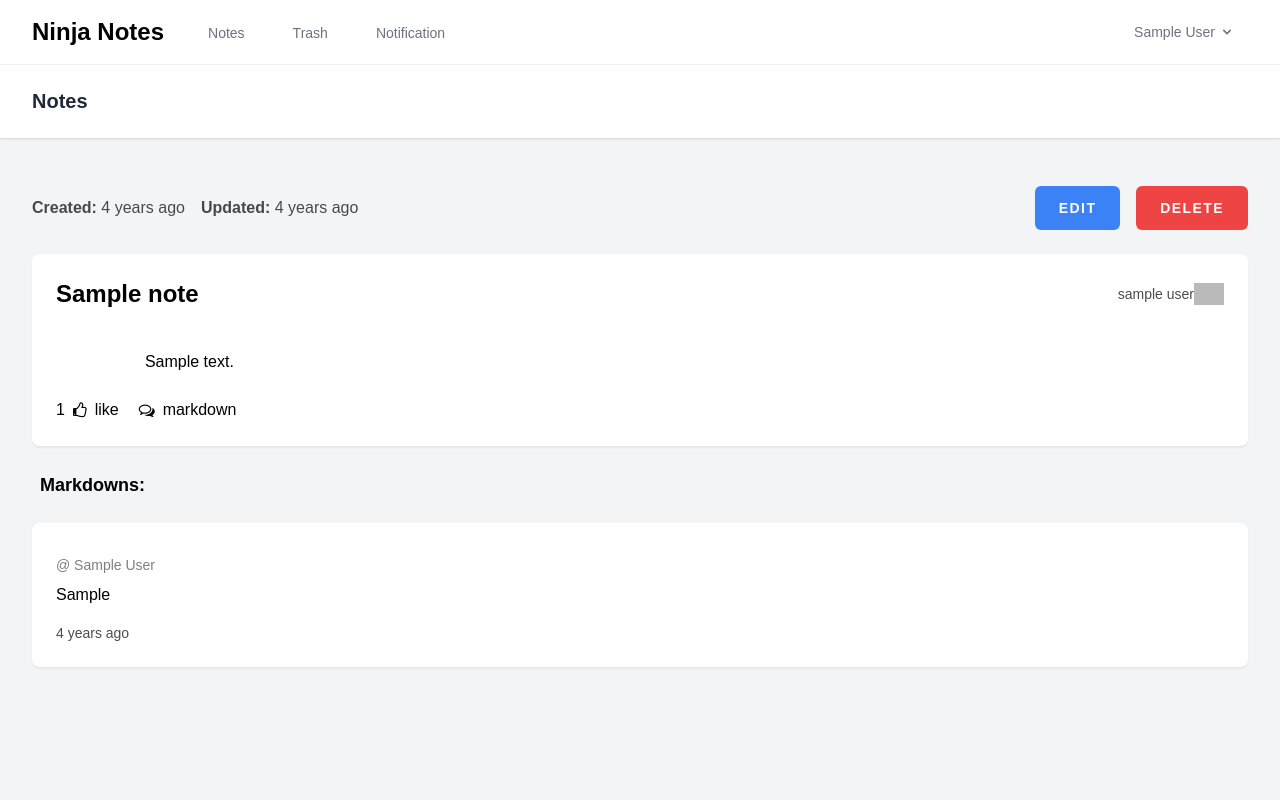
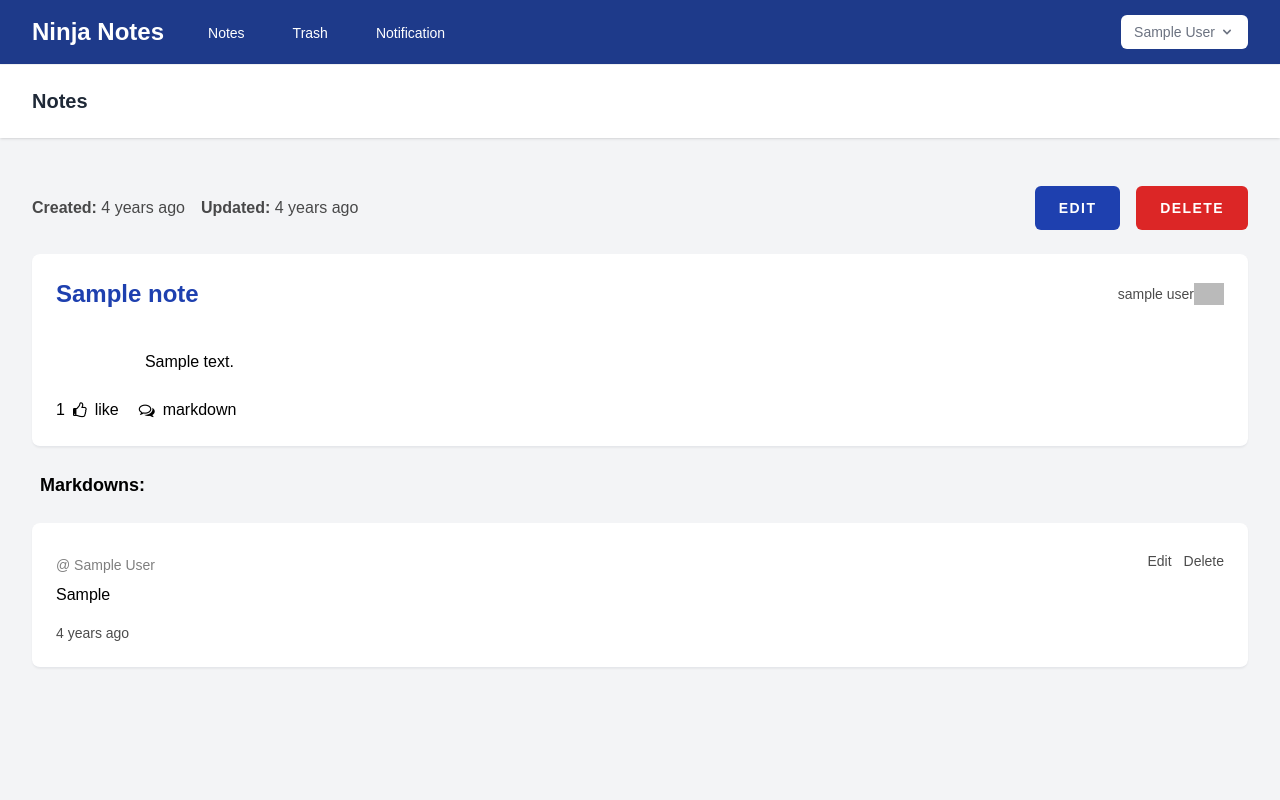
Before and after one commit to Kesavan-77/Ninja-Notes, a Laravel app: page /notes/1 in a window 1280 px wide. Run offline with Laravel 9, Linux system fonts and the light colour scheme; a user stored in the database is signed in; tables that the repository leaves empty hold one stand-in row (values such as "Sample post"); style sheets or scripts are compiled from the project's sources; grey boxes are pictures that could not be loaded.

Commit message:
markdown resource completed

```diff
--- a/app/Http/Controllers/NoteController.php
+++ b/app/Http/Controllers/NoteController.php
@@ -20,7 +20,7 @@ class NoteController extends Controller
      */
     public function index()
     {
-        $notes = Note::with('user')->latest('updated_at')->paginate(4);
+        $notes = Note::with('user')->latest('updated_at')->paginate(6);
         return view('notes.index', ['notes' => $notes]);
     }
 
@@ -54,7 +54,7 @@ class NoteController extends Controller
             'description' => $request->description,
         ]);
 
-        return redirect('/notes');
+        return redirect('/notes')->with('success', "Note created Successfully");;
     }
 
     /**
--- a/app/Http/Controllers/NotificationController.php
+++ b/app/Http/Controllers/NotificationController.php
@@ -10,6 +10,7 @@ class NotificationController extends Controller
 {
     public function notify()
     {
-        return view('notes.notification');
+        $notifications = auth()->user()->notifications;
+        return view('notes.notification')->with('notifications',$notifications);
     }
 }
--- a/app/Models/Markdown.php
+++ b/app/Models/Markdown.php
@@ -9,13 +9,20 @@ class Markdown extends Model
 {
     use HasFactory;
 
-    protected $fillable = ['note_id','user_id','markdown'];
+    protected $guarded = [];
 
-    public function note(){
-        return $this->belongsTo(Note::class,'note_id');
+    public function getRouteKeyName()
+    {
+        return 'uuid';
     }
 
-    public function user(){
-        return $this->belongsTo(User::class,'user_id');
+    public function note()
+    {
+        return $this->belongsTo(Note::class, 'note_id');
+    }
+
+    public function user()
+    {
+        return $this->belongsTo(User::class, 'user_id');
     }
 }
--- a/resources/views/components/nav-link.blade.php
+++ b/resources/views/components/nav-link.blade.php
@@ -2,8 +2,8 @@
 
 @php
 $classes = ($active ?? false)
-            ? 'inline-flex items-center px-1 pt-1 border-b-2 border-indigo-400 text-sm font-medium leading-5 text-gray-900 focus:outline-none focus:border-indigo-700 transition duration-150 ease-in-out'
-            : 'inline-flex items-center px-1 pt-1 border-b-2 border-transparent text-sm font-medium leading-5 text-gray-500 hover:text-gray-700 hover:border-gray-300 focus:outline-none focus:text-gray-700 focus:border-gray-300 transition duration-150 ease-in-out';
+            ? 'inline-flex items-center px-1 pt-1 border-b-2 border-indigo-400 text-sm font-medium leading-5 text-white focus:outline-none focus:border-indigo-700 transition duration-150 ease-in-out'
+            : 'inline-flex items-center px-1 pt-1 border-b-2 border-transparent text-sm font-medium leading-5 text-white hover:text-gray-200 hover:border-gray-300 focus:outline-none focus:text-gray-300 focus:border-gray-200 transition duration-150 ease-in-out';
 @endphp
 
 <a {{ $attributes->merge(['class' => $classes]) }}>
--- a/resources/views/layouts/navigation.blade.php
+++ b/resources/views/layouts/navigation.blade.php
@@ -1,4 +1,4 @@
-<nav x-data="{ open: false }" class="bg-white border-b border-gray-100">
+<nav x-data="{ open: false }" class="bg-blue-900 text-white border-b border-gray-100">
     <!-- Primary Navigation Menu -->
     <div class="max-w-7xl mx-auto px-4 sm:px-6 lg:px-8">
         <div class="flex justify-between h-16">
@@ -28,7 +28,6 @@
                         {{ __('Notification') }}
                     </x-nav-link>
                 </div>
-
             </div>
 
             <!-- Settings Dropdown -->
--- a/resources/views/notes/notification.blade.php
+++ b/resources/views/notes/notification.blade.php
@@ -6,11 +6,11 @@
     </x-slot>
     <div class="py-12">
         <div class="max-w-7xl mx-auto sm:px-6 lg:px-8">
-            @forelse(auth()->user()->notifications as $notification)
+            @forelse($notifications as $notification)
                     <div class="my-6 p-6 bg-white border-b border-gray-200 shadow-sm sm:rounded-lg">
                         <div class="flex items-center justify-between gap-2">
                             <div class="flex items-center gap-2">
-                                <p class="font-bold text-md">
+                                <p class="font-bold text-md text-blue-800">
                                     {{ $notification->data['name'] }}
                                 </p>
                                 <p class="text-md">
--- a/resources/views/notes/show.blade.php
+++ b/resources/views/notes/show.blade.php
@@ -19,18 +19,18 @@
                 </p>
                 @if ($note->user_id == $auth_id)
                     <a href="{{ route('notes.edit', $note) }}"
-                        class="btn-link btn-lg ml-auto bg-blue-500 hover:bg-blue-700">Edit</a>
+                        class="btn-link btn-lg ml-auto bg-blue-800 hover:bg-blue-900">Edit</a>
                     <form action="{{ route('notes.destroy', $note) }}" method="POST">
                         @method('DELETE')
                         @csrf
-                        <button type="submit" class="btn-link btn-lg ml-4 bg-red-500 hover:bg-red-700"
+                        <button type="submit" class="btn-link btn-lg ml-4 bg-red-600 hover:bg-red-700"
                             onclick="return confirm('Are you sure want to delete this note?')">Delete</button>
                     </form>
                 @endif
             </div>
             <div class="my-6 p-6 bg-white border-b border-gray-200 shadow-sm sm:rounded-lg">
                 <div class="flex items-center justify-between mb-4">
-                    <h2 class="font-bold text-2xl">
+                    <h2 class="font-bold text-2xl text-blue-800">
                         <a href="{{ route('notes.show', $note) }}">{{ $note->title }}</a>
                     </h2>
                     <x-user-profile :user='$note->user->name' />
@@ -51,9 +51,12 @@
                     </span>
                 </div>
             </div>
+
+            <!--------Markdown form-------->
+
             <div class="my-6 p-6 bg-white border-b border-gray-200 shadow-sm sm:rounded-lg hidden"
                 id="markdown-container">
-                <form method="POST" action="{{ route('markdown.store') }}" id="markdown-form">
+                <form method="POST" action="{{route('markdown.store')}}" id="markdown-form">
                     @csrf
                     <div>
                         <x-input-label for="markdown" :value="__('Markdown')" />
@@ -71,14 +74,24 @@
                 </form>
             </div>
 
-            <!-----markdowns------->
+            <!-----markdowns container------->
             <div>
                 <h2 class="font-bold text-lg ml-2">Markdowns:</h2>
                 @forelse($markdown as $mark)
                     <div class="my-6 p-6 bg-white border-b border-gray-200 shadow-sm sm:rounded-lg">
-                        <p class="mt-2 text-sm opacity-50">
-                            @ {{ $mark->user->name }}
-                        </p>
+                        <div class="flex items-center justify-between">
+                            <p class="mt-2 text-sm opacity-50">
+                                @ {{ $mark->user->name }}
+                            </p>
+                            <div class="flex gap-3 items-center">
+                                <a href="{{route('markdown.edit', $mark)}}" class="text-sm opacity-70 cursor-pointer">Edit</a>
+                                <form method="POST" action="{{route('markdown.destroy', $mark)}}">
+                                    @method('DELETE')
+                                    @csrf
+                                    <input type="submit" class="text-sm opacity-70 cursor-pointer" value="Delete">
+                                </form>
+                            </div>
+                        </div>
                         <p class="mt-2 text-md">
                             {{ Str::limit($mark->markdown, 200) }}
                         </p>
--- a/resources/views/notes/trash.blade.php
+++ b/resources/views/notes/trash.blade.php
@@ -26,13 +26,13 @@
                         <form action="{{ route('trash.restore', $trash->id) }}" method="POST">
                             @csrf
                             <button type="submit"
-                                class="btn-link btn-lg bg-blue-500 hover:bg-blue-700">Restore</button>
+                                class="btn-link btn-lg bg-blue-800 hover:bg-blue-900">Restore</button>
                         </form>
 
                         <form action="{{ route('trash.destroy', $trash->id) }}" method="POST">
                             @method('DELETE')
                             @csrf
-                            <button type="submit" class="btn-link btn-lg ml-4 bg-red-500 hover:bg-red-700"
+                            <button type="submit" class="btn-link btn-lg ml-4 bg-red-700 hover:bg-red-800"
                                 onclick="return confirm('Are you sure want to delete this note?')">Delete
                                 Permanently</button>
                         </form>
--- a/routes/web.php
+++ b/routes/web.php
@@ -44,6 +44,6 @@ Route::delete('trash/{id}',[TrashController::class,'destroy'])->name('trash.dest
 Route::post('/likes',[LikeController::class,'manage'])->name('likes.manage');
 Route::get('/likes',[LikeController::class,'count'])->name('likes.count');
 
-Route::post('/markdown',[MarkdownController::class,'store'])->name('markdown.store');
+Route::resource('notes/markdown',MarkdownController::class);
 
 require __DIR__.'/auth.php';
```
Also changed, not shown: app/Http/Controllers/MarkdownController.php (+97 -3 lines), resources/views/notes/index.blade.php (+5 -3 lines), resources/views/notes/markdown-edit.blade.php (added, +32 -0 lines), database/migrations/2024_06_11_065318_add_uuid_to_markdowns_table.php (added).
